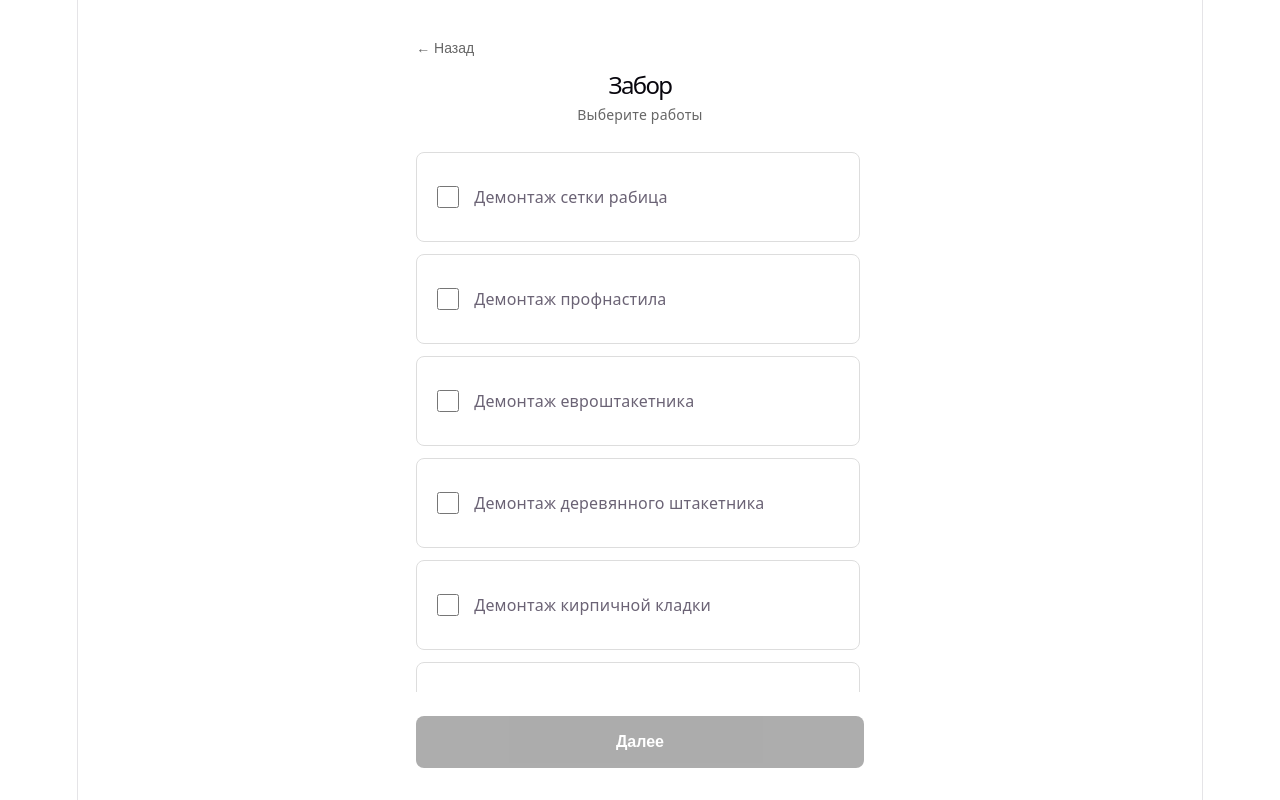
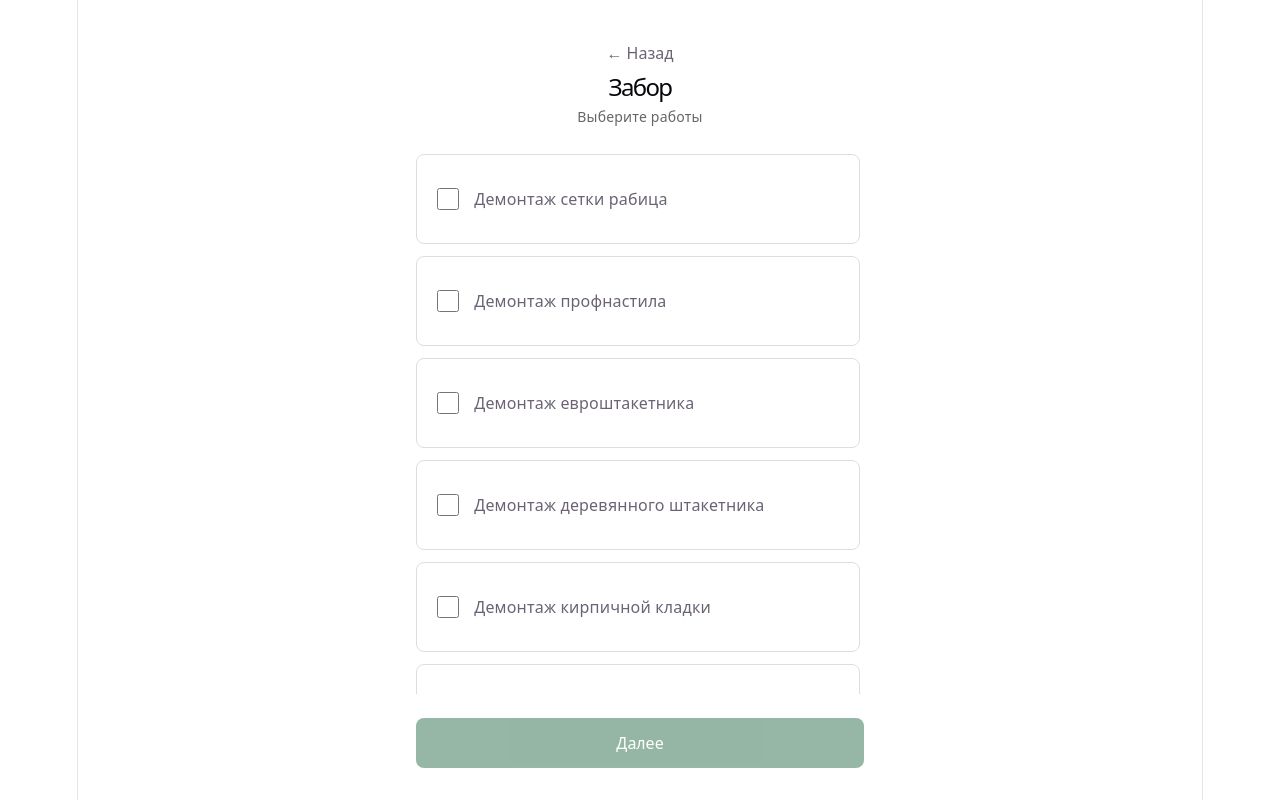
Before and after one commit to BatanAndrei/construction_calculator, a React (Vite) app: page /work/zabor in a window 1280 px wide. Built offline with nearby package versions, Linux system fonts and the light colour scheme.

Commit message:
add Button component

```diff
--- /dev/null
+++ b/src/components/Button/Button.jsx
@@ -0,0 +1,21 @@
+import styles from "./Button.module.css";
+
+const Button = ({
+  children,
+  variant,
+  className = "",
+  type = "button",
+  ...rest
+}) => {
+  const classes = [styles.button, styles[variant], className]
+    .filter(Boolean)
+    .join(" ");
+
+  return (
+    <button type={type} className={classes} {...rest}>
+      {children}
+    </button>
+  );
+};
+
+export default Button;
--- /dev/null
+++ b/src/components/Button/Button.module.css
@@ -0,0 +1,34 @@
+.button {
+  border: none;
+  cursor: pointer;
+  font: inherit;
+  border-radius: 8px;
+  transition:
+    opacity 0.15s ease,
+    background-color 0.15s ease;
+}
+
+.button:disabled {
+  opacity: 0.5;
+  cursor: not-allowed;
+}
+
+/* Назад */
+.back {
+  background: transparent;
+  color: inherit;
+  padding: 8px 0;
+  font-size: 16px;
+}
+
+/* Основная — «Далее» / «Рассчитать» */
+.primary {
+  background: #2f6f4e;
+  color: #fff;
+  padding: 12px 20px;
+  font-size: 16px;
+}
+
+.primary:not(:disabled):hover {
+  background: #275d41;
+}
--- a/src/pages/FencesCalcPage/FencesCalcPage.jsx
+++ b/src/pages/FencesCalcPage/FencesCalcPage.jsx
@@ -1,5 +1,6 @@
 import { useState } from "react";
 import { useLocation, useNavigate } from "react-router-dom";
+import Button from "../../components/Button/Button";
 import styles from "./FencesCalcPage.module.css";
 
 const FencesCalcPage = () => {
@@ -33,9 +34,9 @@ const FencesCalcPage = () => {
   if (works.length === 0) {
     return (
       <div className={styles.page}>
-        <button className={styles.back} onClick={() => navigate("/work/zabor")}>
+        <Button variant="back" onClick={() => navigate("/work/zabor")}>
           ← Назад
-        </button>
+        </Button>
         <p className={styles.empty}>Работы не выбраны</p>
       </div>
     );
@@ -43,9 +44,9 @@ const FencesCalcPage = () => {
 
   return (
     <div className={styles.page}>
-      <button className={styles.back} onClick={() => navigate("/work/zabor")}>
+      <Button variant="back" onClick={() => navigate("/work/zabor")}>
         ← Назад
-      </button>
+      </Button>
 
       <h1 className={styles.title}>Забор — объёмы</h1>
       <p className={styles.subtitle}>Укажите объём по каждой работе</p>
@@ -83,9 +84,9 @@ const FencesCalcPage = () => {
         />
       </div>
 
-      <button className={styles.calculate} onClick={handleCalculate}>
+      <Button variant="primary" onClick={handleCalculate}>
         Рассчитать
-      </button>
+      </Button>
 
       {total !== null && (
         <div className={styles.total}>
--- a/src/pages/FencesPage/FencesPage.jsx
+++ b/src/pages/FencesPage/FencesPage.jsx
@@ -1,6 +1,7 @@
 import { useState } from "react";
 import { useNavigate } from "react-router-dom";
 import { FENCE_WORKS } from "../../constants/works";
+import Button from "../../components/Button/Button";
 import styles from "./FencesPage.module.css";
 
 const FencesPage = () => {
@@ -20,9 +21,9 @@ const FencesPage = () => {
 
   return (
     <div className={styles.page}>
-      <button className={styles.back} onClick={() => navigate("/")}>
+      <Button variant="back" onClick={() => navigate("/")}>
         ← Назад
-      </button>
+      </Button>
 
       <h1 className={styles.title}>Забор</h1>
       <p className={styles.subtitle}>Выберите работы</p>
@@ -43,13 +44,13 @@ const FencesPage = () => {
         ))}
       </ul>
 
-      <button
-        className={styles.next}
+      <Button
+        variant="primary"
         disabled={selected.length === 0}
         onClick={handleNext}
       >
         Далее
-      </button>
+      </Button>
     </div>
   );
 };
--- a/src/pages/HomePage/HomePage.jsx
+++ b/src/pages/HomePage/HomePage.jsx
@@ -1,5 +1,6 @@
 import { useNavigate } from "react-router-dom";
 import { WORKS } from "../../constants/works";
+import Button from "../../components/Button/Button";
 import styles from "./HomePage.module.css";
 
 const HomePage = () => {
@@ -13,13 +14,13 @@ const HomePage = () => {
       <ul className={styles.list}>
         {WORKS.map((work) => (
           <li key={work.id}>
-            <button
+            <Button
               className={styles.item}
               onClick={() => navigate(`/work/${work.id}`)}
             >
               <span className={styles.itemTitle}>{work.title}</span>
               <span className={styles.itemDesc}>{work.desc}</span>
-            </button>
+            </Button>
           </li>
         ))}
       </ul>
--- a/src/pages/RoofCalcPage/RoofCalcPage.jsx
+++ b/src/pages/RoofCalcPage/RoofCalcPage.jsx
@@ -1,5 +1,6 @@
 import { useState } from "react";
 import { useLocation, useNavigate } from "react-router-dom";
+import Button from "../../components/Button/Button";
 import styles from "./RoofCalcPage.module.css";
 
 const RoofCalcPage = () => {
@@ -33,12 +34,9 @@ const RoofCalcPage = () => {
   if (works.length === 0) {
     return (
       <div className={styles.page}>
-        <button
-          className={styles.back}
-          onClick={() => navigate("/work/krysha")}
-        >
+        <Button variant="back" onClick={() => navigate("/work/krysha")}>
           ← Назад
-        </button>
+        </Button>
         <p className={styles.empty}>Работы не выбраны</p>
       </div>
     );
@@ -46,9 +44,9 @@ const RoofCalcPage = () => {
 
   return (
     <div className={styles.page}>
-      <button className={styles.back} onClick={() => navigate("/work/krysha")}>
+      <Button variant="back" onClick={() => navigate("/work/krysha")}>
         ← Назад
-      </button>
+      </Button>
 
       <h1 className={styles.title}>Крыша — объёмы</h1>
       <p className={styles.subtitle}>Укажите объём по каждой работе</p>
@@ -86,9 +84,9 @@ const RoofCalcPage = () => {
         />
       </div>
 
-      <button className={styles.calculate} onClick={handleCalculate}>
+      <Button variant="primary" onClick={handleCalculate}>
         Рассчитать
-      </button>
+      </Button>
 
       {total !== null && (
         <div className={styles.total}>
--- a/src/pages/RoofPage/RoofPage.jsx
+++ b/src/pages/RoofPage/RoofPage.jsx
@@ -1,6 +1,7 @@
 import { useState } from "react";
 import { useNavigate } from "react-router-dom";
 import { ROOF_WORKS } from "../../constants/works";
+import Button from "../../components/Button/Button";
 import styles from "./RoofPage.module.css";
 
 const RoofPage = () => {
@@ -20,9 +21,9 @@ const RoofPage = () => {
 
   return (
     <div className={styles.page}>
-      <button className={styles.back} onClick={() => navigate("/")}>
+      <Button variant="back" onClick={() => navigate("/")}>
         ← Назад
-      </button>
+      </Button>
 
       <h1 className={styles.title}>Крыша</h1>
       <p className={styles.subtitle}>Выберите работы</p>
@@ -43,13 +44,13 @@ const RoofPage = () => {
         ))}
       </ul>
 
-      <button
-        className={styles.next}
+      <Button
+        variant="primary"
         disabled={selected.length === 0}
         onClick={handleNext}
       >
         Далее
-      </button>
+      </Button>
     </div>
   );
 };
--- a/src/pages/TerraceCalcPage/TerraceCalcPage.jsx
+++ b/src/pages/TerraceCalcPage/TerraceCalcPage.jsx
@@ -1,5 +1,6 @@
 import { useState } from "react";
 import { useLocation, useNavigate } from "react-router-dom";
+import Button from "../../components/Button/Button";
 import styles from "./TerraceCalcPage.module.css";
 
 const TerraceCalcPage = () => {
@@ -33,12 +34,9 @@ const TerraceCalcPage = () => {
   if (works.length === 0) {
     return (
       <div className={styles.page}>
-        <button
-          className={styles.back}
-          onClick={() => navigate("/work/terassa")}
-        >
+        <Button variant="back" onClick={() => navigate("/work/terassa")}>
           ← Назад
-        </button>
+        </Button>
         <p className={styles.empty}>Работы не выбраны</p>
       </div>
     );
@@ -46,9 +44,9 @@ const TerraceCalcPage = () => {
 
   return (
     <div className={styles.page}>
-      <button className={styles.back} onClick={() => navigate("/work/terassa")}>
+      <Button variant="back" onClick={() => navigate("/work/terassa")}>
         ← Назад
-      </button>
+      </Button>
 
       <h1 className={styles.title}>Терасса — объёмы</h1>
       <p className={styles.subtitle}>Укажите объём по каждой работе</p>
@@ -86,9 +84,9 @@ const TerraceCalcPage = () => {
         />
       </div>
 
-      <button className={styles.calculate} onClick={handleCalculate}>
+      <Button variant="primary" onClick={handleCalculate}>
         Рассчитать
-      </button>
+      </Button>
 
       {total !== null && (
         <div className={styles.total}>
--- a/src/pages/TerracePage/TerracePage.jsx
+++ b/src/pages/TerracePage/TerracePage.jsx
@@ -1,6 +1,7 @@
 import { useState } from "react";
 import { useNavigate } from "react-router-dom";
 import { TERRACE_WORKS } from "../../constants/works";
+import Button from "../../components/Button/Button";
 import styles from "./TerracePage.module.css";
 
 const TerracePage = () => {
@@ -20,9 +21,9 @@ const TerracePage = () => {
 
   return (
     <div className={styles.page}>
-      <button className={styles.back} onClick={() => navigate("/")}>
+      <Button variant="back" onClick={() => navigate("/")}>
         ← Назад
-      </button>
+      </Button>
 
       <h1 className={styles.title}>Терасса</h1>
       <p className={styles.subtitle}>Выберите работы</p>
@@ -43,13 +44,13 @@ const TerracePage = () => {
         ))}
       </ul>
 
-      <button
-        className={styles.next}
+      <Button
+        variant="primary"
         disabled={selected.length === 0}
         onClick={handleNext}
       >
         Далее
-      </button>
+      </Button>
     </div>
   );
 };
```
Also changed, not shown: 1 other file (tests, documents, lock files or other folders).
